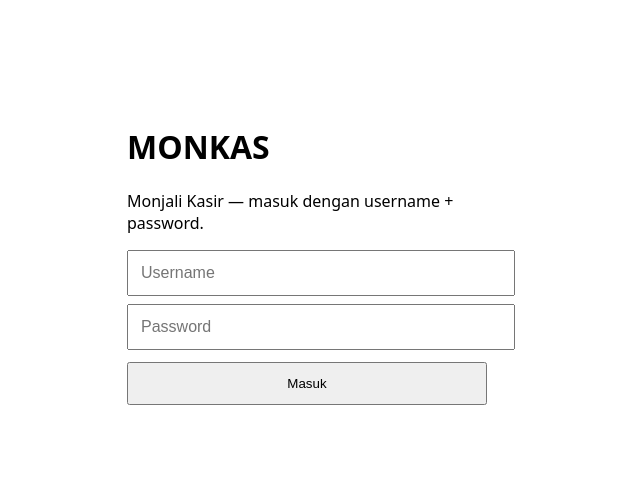
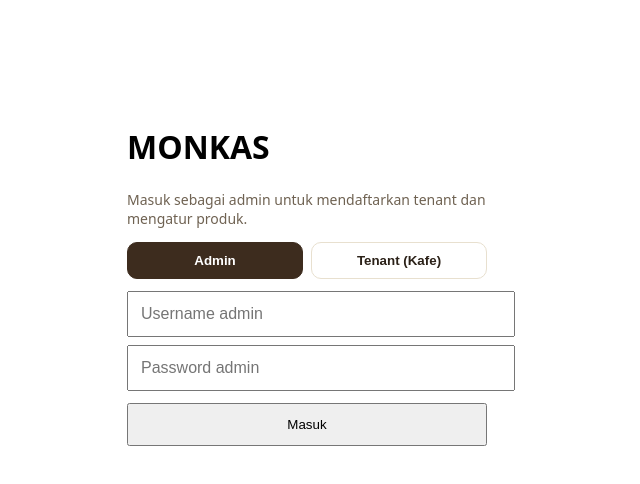
Before and after one commit to ArjunaSinaga/monkas, a Next.js app: page / in a window 1280 px wide. Shown: the top 484 px of the page, without its empty margins (333-973 px from the left). Built offline with nearby package versions, Linux system fonts and the light colour scheme; no server answers.

Commit message:
feat(auth): tab Admin/Tenant di login + tampilkan PIN tenant saat dibuat + QRIS jadi opsional

```diff
--- a/app/page.jsx
+++ b/app/page.jsx
@@ -10,6 +10,7 @@ export default function LoginPage() {
   const [password, setPassword] = useState("");
   const [error, setError] = useState("");
   const [busy, setBusy] = useState(false);
+  const [mode, setMode] = useState("admin");
   const router = useRouter();
 
   async function handleSubmit(e) {
@@ -69,17 +70,48 @@ export default function LoginPage() {
   return (
     <main style={{ maxWidth: 360, margin: "10vh auto", padding: 24 }}>
       <h1>MONKAS</h1>
-      <p>Monjali Kasir — masuk dengan username + password.</p>
+      <p style={{ color: "#6f6252", fontSize: 14, marginTop: 4 }}>
+        {mode === "admin"
+          ? "Masuk sebagai admin untuk mendaftarkan tenant dan mengatur produk."
+          : "Masuk sebagai tenant (kafe) untuk memakai mesin kasir."}
+      </p>
+      <div style={{ display: "flex", gap: 8, margin: "12px 0" }}>
+        <button
+          type="button"
+          onClick={() => { setMode("admin"); setError(""); }}
+          style={{
+            flex: 1, padding: "10px 12px", borderRadius: 10, cursor: "pointer", fontWeight: 600,
+            border: "1px solid " + (mode === "admin" ? "#3d2c1e" : "#e8e0cf"),
+            background: mode === "admin" ? "#3d2c1e" : "#fff",
+            color: mode === "admin" ? "#fff" : "#2b2118",
+          }}
+        >
+          Admin
+        </button>
+        <button
+          type="button"
+          onClick={() => { setMode("tenant"); setError(""); }}
+          style={{
+            flex: 1, padding: "10px 12px", borderRadius: 10, cursor: "pointer", fontWeight: 600,
+            border: "1px solid " + (mode === "tenant" ? "#3d2c1e" : "#e8e0cf"),
+            background: mode === "tenant" ? "#3d2c1e" : "#fff",
+            color: mode === "tenant" ? "#fff" : "#2b2118",
+          }}
+        >
+          Tenant (Kafe)
+        </button>
+      </div>
       <form onSubmit={handleSubmit}>
         <input
-          placeholder="Username"
+          placeholder={mode === "admin" ? "Username admin" : "Nama tenant (kafe)"}
           value={username}
           onChange={(e) => setUsername(e.target.value)}
           style={{ width: "100%", padding: 12, fontSize: 16, marginBottom: 8 }}
         />
         <input
           type="password"
-          placeholder="Password"
+          inputMode={mode === "tenant" ? "numeric" : "text"}
+          placeholder={mode === "admin" ? "Password admin" : "PIN tenant (4-6 angka)"}
           value={password}
           onChange={(e) => setPassword(e.target.value)}
           style={{ width: "100%", padding: 12, fontSize: 16 }}
```
Also changed, not shown: app/admin/page.jsx (+9 -4 lines).
